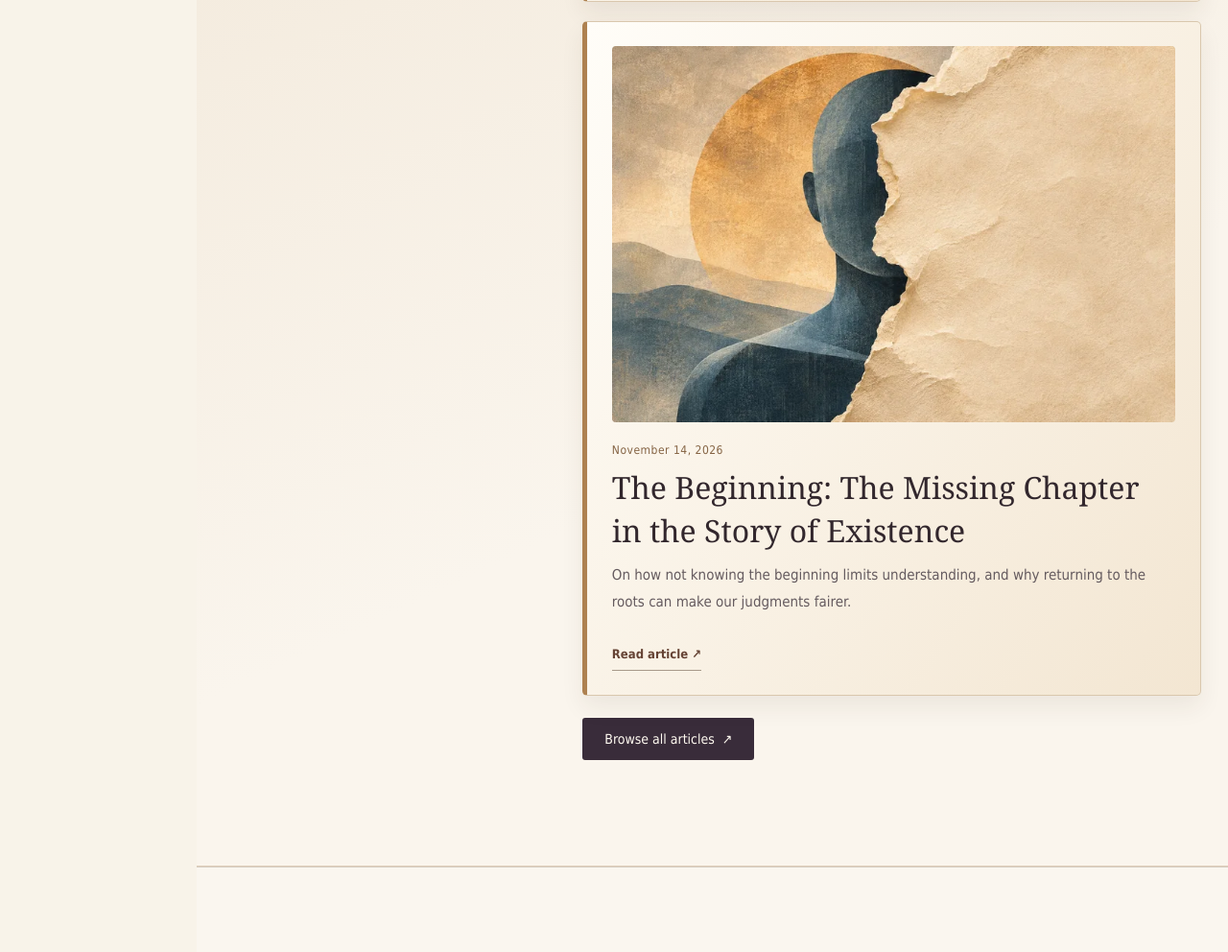
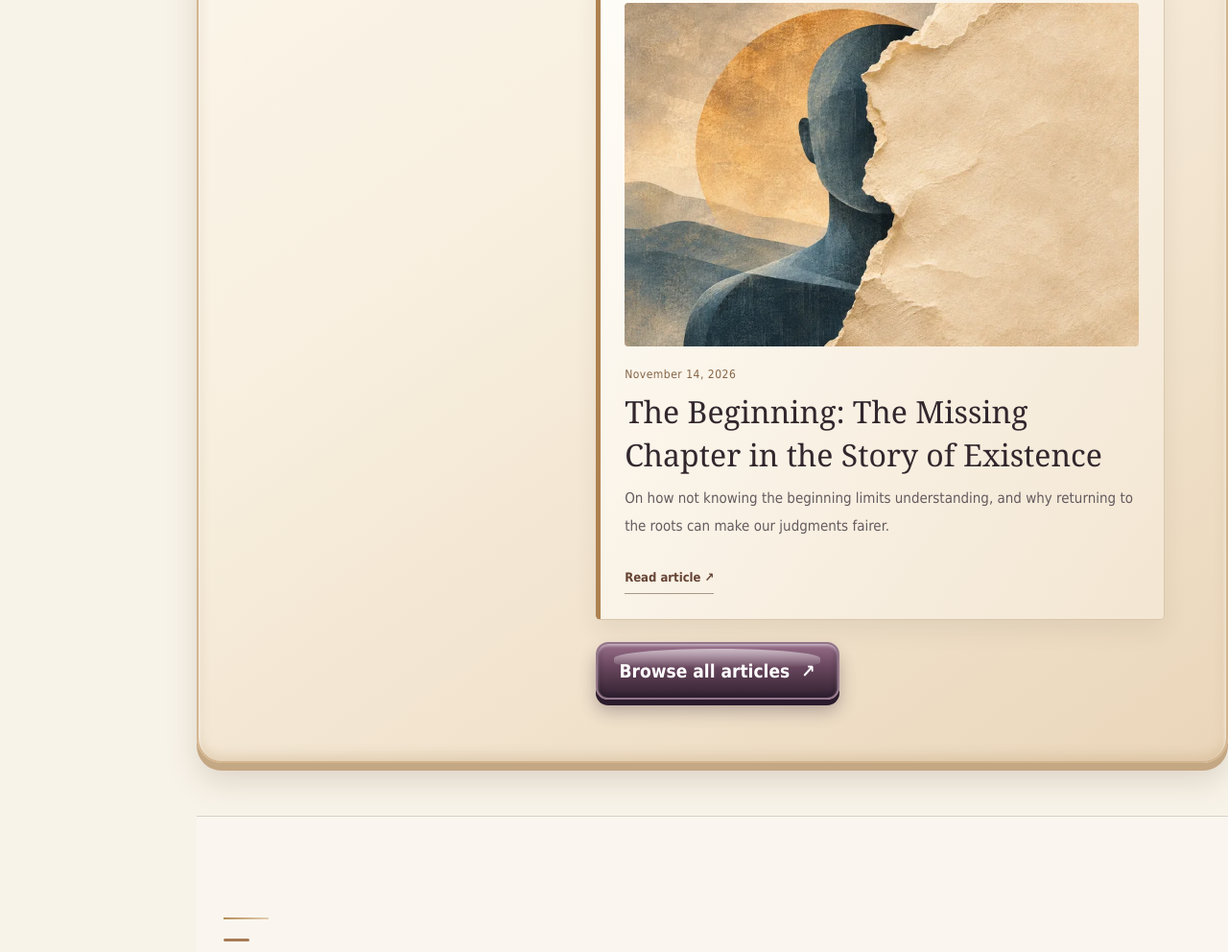
Before and after one commit to andrehkhazneh/andrehkhazneh.github.io, a plain HTML site: page english.html in a window 1280 px wide. Shown: the part 3572-4564 px from the top of the page at 96% size. Drawn offline with Linux system fonts and the light colour scheme.

Commit message:
Make writings section raised 3D, enlarge section label and style browse CTA glossy

```diff
--- a/english.html
+++ b/english.html
@@ -467,6 +467,16 @@ html body .site-header .top .wordmark .masthead-name{text-shadow:0 1px 0 #ffffff
 .education .education-year{background:linear-gradient(155deg,#674332,#402820 56%,#2e1e1a 100%)!important;box-shadow:inset 0 2px 4px #ffffff24,inset 0 -3px 7px #10090760,0 3px 7px #2417102b}
 @media(max-width:600px){.education{border-radius:22px!important}.education-3d-icon{width:98px;height:92px;margin:0 auto 8px}.education .education-list>li{border-radius:18px!important}}
 @media(prefers-reduced-motion:reduce){.education-3d-icon{transition:none!important}}
+
+/* Raised editorial writings section with sculpted glossy CTA */
+.writing-feature{position:relative;isolation:isolate;margin:35px auto 55px!important;padding:clamp(30px,5vw,65px) clamp(14px,3vw,36px)!important;max-width:1200px;border:2px solid #d3b58e!important;border-radius:26px;background:linear-gradient(145deg,#fffdf7 0%,#f8efdf 54%,#ead6ba 100%)!important;box-shadow:inset 0 3px 4px #fff,inset 0 -6px 12px #b58e6040,0 8px 0 #c4a783,0 20px 32px #674b302e!important}
+.writing-feature .section-num{font-size:clamp(18px,2.1vw,23px)!important;font-weight:800!important;line-height:1.7!important;letter-spacing:.3px;color:#785538!important}
+.writing-feature .writing-preview{border:1px solid #d7bd9a;border-radius:15px;box-shadow:inset 0 2px 3px #ffffffaa,0 4px 0 #c8a984,0 9px 18px #60432b25}
+.writing-feature a.writing-all{position:relative;isolation:isolate;overflow:hidden;display:inline-flex;align-items:center;justify-content:center;gap:12px;border-radius:13px!important;font-weight:800!important;font-size:clamp(16px,1.7vw,19px)!important;padding:17px 23px!important;color:#fff!important;background:linear-gradient(180deg,#986e89 0%,#69475e 42%,#493143 75%,#382637 100%)!important;border:2px solid #94758a!important;box-shadow:inset 0 2px 3px #ffffff80,inset 0 -4px 6px #1d122288,0 6px 0 #2b1b2c,0 12px 18px #38263855!important;transition:transform .16s ease,box-shadow .16s ease!important}
+.writing-feature a.writing-all::before{content:"";position:absolute;z-index:-1;pointer-events:none;top:5px;left:7%;right:7%;height:36%;border-radius:80% 80% 45% 45%;background:linear-gradient(180deg,#ffffff91,#ffffff00)}
+.writing-feature a.writing-all:active{transform:translateY(5px)!important;box-shadow:inset 0 3px 8px #1d122288,0 1px 0 #2b1b2c,0 4px 8px #38263844!important}
+@media(max-width:600px){.writing-feature{margin:28px 12px 48px!important;padding:28px 14px 38px!important;border-radius:21px}.writing-feature .section-num{font-size:19px!important}.writing-feature a.writing-all{font-size:17px!important;padding:16px 18px!important}}
+@media(prefers-reduced-motion:reduce){.writing-feature a.writing-all{transition:none!important}}
 </style><script type="application/ld+json">{"@context": "https://schema.org", "@graph": [{"@type": "ProfilePage", "@id": "https://andrehkhazneh.github.io/english.html#profile", "url": "https://andrehkhazneh.github.io/english.html", "name": "Andreh Khazneh | أندريه خزنه — Writer & Lyricist, AKZAMAN Founder", "inLanguage": "en", "mainEntity": {"@id": "https://andrehkhazneh.github.io/#andreh"}}, {"@type": "Person", "@id": "https://andrehkhazneh.github.io/#andreh", "name": "Andreh Khazneh", "alternateName": ["أندريه خزنه", "أندريه خزنة", "Andre Khazneh", "Andreh Khazna"], "url": "https://andrehkhazneh.github.io/", "description": "Andreh Khazneh (أندريه خزنه) is a writer and lyricist, and founder of AKZAMAN. Discover his writing, the Habayeb album and official channels.", "jobTitle": "Writer and lyricist", "sameAs": ["https://www.youtube.com/@AKZAMANMusic", "https://www.facebook.com/AKZAMANMusic", "https://musicbrainz.org/artist/4b672a3e-71c2-4bcf-97a5-5d59f5bd7ad5"], "founderOf": {"@id": "https://andrehkhazneh.github.io/#akzaman"}}, {"@type": "Organization", "@id": "https://andrehkhazneh.github.io/#akzaman", "name": "AKZAMAN", "alternateName": "أغاني كل زمان", "founder": {"@id": "https://andrehkhazneh.github.io/#andreh"}, "sameAs": ["https://www.youtube.com/@AKZAMANMusic", "https://www.facebook.com/AKZAMANMusic"]}]}</script>
 <link rel="stylesheet" href="/site-navigation.css">
 <link rel="stylesheet" href="/artwork-gallery.css"><script src="/artwork-gallery.js" defer></script></head>
```
